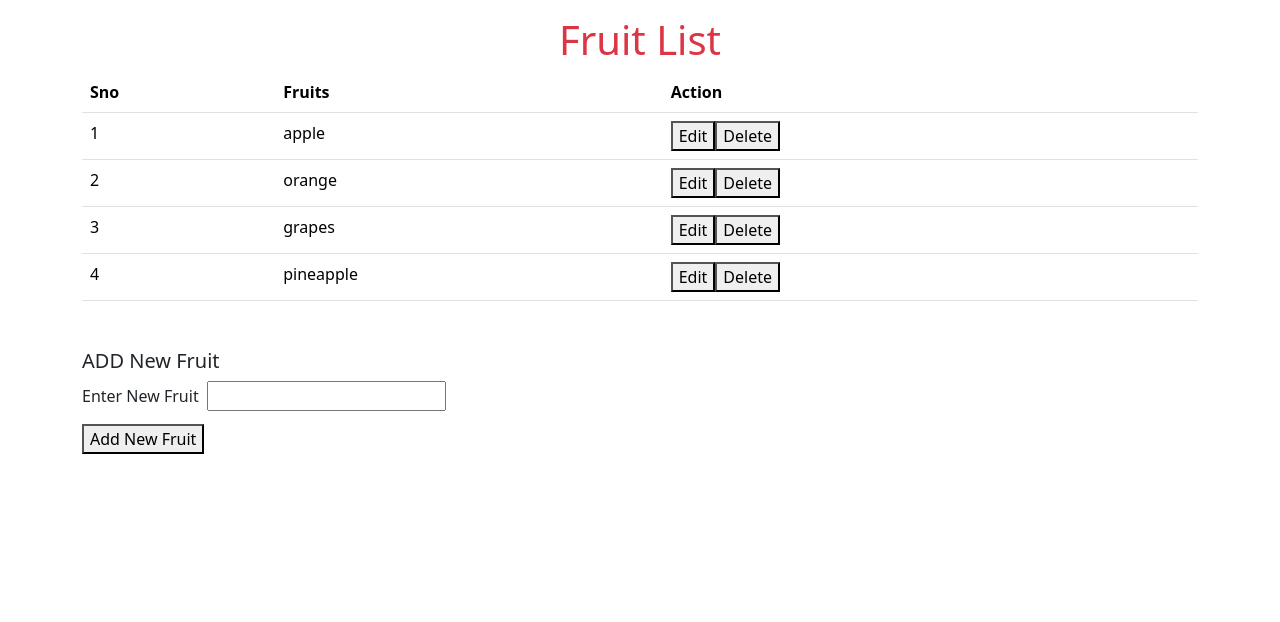
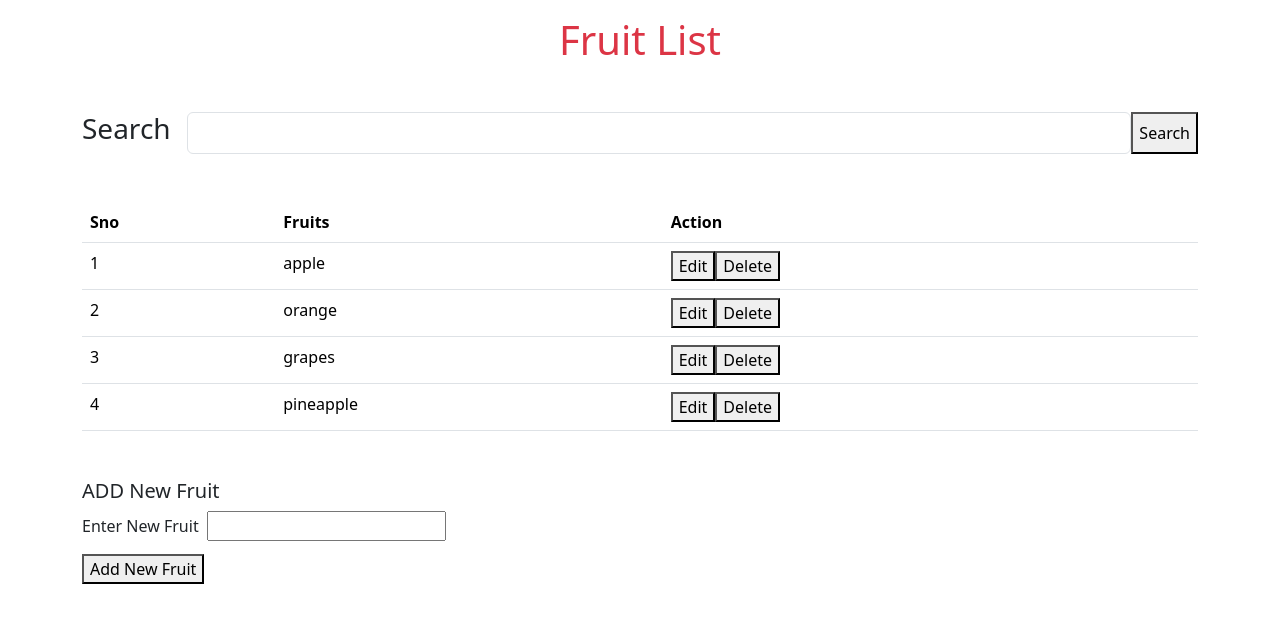
Before and after one commit to saravanan-prog/Master-React-Vite-Project, a React (Vite) app: page / in a window 1280 px wide. Shown: the top 622 px of the page. Built offline with nearby package versions, Linux system fonts and the light colour scheme.

Commit message:
List-mangement-work

```diff
--- a/src/2. List-management/FruitMainpage.jsx
+++ b/src/2. List-management/FruitMainpage.jsx
@@ -14,6 +14,7 @@ export default function FruitMainpage(){
                     fruits  = {fruits}
                     error   = {error}
                     setFruits = {setFruits}
+                    setError = {setError}
                 />
             </div>
             <div>
--- a/src/2. List-management/compoents/FruitList.jsx
+++ b/src/2. List-management/compoents/FruitList.jsx
@@ -1,75 +1,39 @@
 import { useState } from "react"
 import UpdateFromList from "./UpdateFormList"
+import ListItem from "./ListItem"
 
 export default function FruitList(
     {
         fruits,
         error,
-        setFruits
+        setFruits,
+        setError
     }
-){
-    const [edit,setEdit] = useState(false)
-
-    const handleDelete = (fruitIndex) => {
-        const newFruiltList = fruits.filter((value,index) => index != fruitIndex)
-        setFruits(newFruiltList)
-
-    }
+) {
+    const [edit, setEdit] = useState(false)
 
     return (
         <>
-        {!edit  ?
+            {!edit ?
                 (
-            <div className="container mt-3">
-                <div className="h1 text-center text-danger"> Fruit List </div>
-                {error &&
-                    <div className="alert alert-danger">{error}</div>
-                }
+                    <ListItem
+                        error = {error}
+                        fruits = {fruits}
+                        setEdit = {setEdit}
+                        setFruits = {setFruits}
+                        setError = {setError}
 
-                <table className="table">
-                    <thead>
-                       <tr>
-                            <th>Sno</th>
-                            <th>Fruits</th>
-                            <th>Action</th>
-                       </tr>
-                    </thead>
-                    <tbody>
-                        {
-                        fruits && fruits.length!= 0 ? (
-                        fruits.map((value,index)=>{
-                            return (
-                                <tr key = {index}>
-                                    <td>{index + 1}</td>
-                                    <td>{value}</td>
-                                    <td>
-                                        <button onClick={()=>setEdit(true)}>Edit</button>
-                                        <button onClick={()=>handleDelete(index)}>Delete</button>
-
-                                    </td>
-
-                                </tr>
-                            )
-                        }))
-                        :
-                        (
-                            <tr > <td colspan={3}>No Fruits Found</td> </tr>
-
-                        )
-                        }
-                    </tbody>
-                </table>
-         </div>
+                    />
                 )
                 :
                 (
                     <UpdateFromList
-                error = {error}
+                        error={error}
                         fruits={fruits}
-                setFruits = {setFruits}
-                setEdit = {setEdit}
+                        setFruits={setFruits}
+                        setEdit={setEdit}
                     />
-        ) }
+                )}
 
         </>
     )
--- /dev/null
+++ b/src/2. List-management/compoents/ListItem.jsx
@@ -0,0 +1,92 @@
+import { useState } from "react";
+
+export default function ListItem(
+    {
+        error,
+        fruits,
+        setEdit,
+        setFruits,
+        setError
+
+    }
+) {
+
+    const [searchText,setSearchText] = useState(null)
+
+    const handleDelete = (fruitIndex) => {
+        const newFruiltList = fruits.filter((value, index) => index != fruitIndex)
+        setFruits(newFruiltList)
+
+    }
+
+    const handleSearch = (e) => {
+        e.preventDefault()
+        if(searchText == null){
+            setError("Your search Item empty")
+        }
+        else{
+            setError(null)
+            const newFruiltList = fruits.filter((value, index) =>  value.toLowerCase().indexOf(searchText) != -1 )
+            setFruits(newFruiltList)
+        }
+
+
+
+
+    }
+
+
+    return (
+        <>
+            <div className="container mt-3">
+                <div className="h1 text-center text-danger"> Fruit List </div>
+                {error && <div className="alert alert-danger">{error}</div>}
+                <div className="mt-5">
+                    <form onSubmit = {handleSearch}>
+                        <div className ="d-flex">
+                            <label htmlFor="search" className="h3 form-label"> Search </label>
+                            <input
+                                type="text"
+                                id = "search"
+                                className="form-control ms-3"
+                                onChange={(e) => setSearchText(e.target.value)} />
+                            <button type="submit">Search</button>
+                        </div>
+                    </form>
+                </div>
+
+                <table className="table mt-5">
+                    <thead>
+                        <tr>
+                            <th>Sno</th>
+                            <th>Fruits</th>
+                            <th>Action</th>
+                        </tr>
+                    </thead>
+                    <tbody>
+                        {fruits && fruits.length != 0 ? (
+                            fruits.map((value, index) => {
+                                return (
+                                    <tr key={index}>
+                                        <td>{index + 1}</td>
+                                        <td>{value}</td>
+                                        <td>
+                                            <button onClick={() => setEdit(true)}>Edit</button>
+                                            <button onClick={() => handleDelete(index)}>
+                                                Delete
+                                            </button>
+                                        </td>
+                                    </tr>
+                                );
+                            })
+                        ) : (
+                            <tr>
+                                <td colspan={3}>No Fruits Found</td>
+                            </tr>
+                        )}
+                    </tbody>
+                </table>
+            </div>
+        </>
+    );
+}
--- a/src/2. List-management/compoents/UpdateFormList.jsx
+++ b/src/2. List-management/compoents/UpdateFormList.jsx
@@ -8,7 +8,7 @@ export default function UpdateFromList(
         setEdit
     }
 ) {
-    const [fruitState, setFruitState] = useState({})
+    const [fruitState, setFruitState] = useState([])
 
     const handleSave = (fruitIndex) => {
         const newFruitList = fruits.map((value, index) => {
@@ -43,7 +43,7 @@ export default function UpdateFromList(
                                     <td>
                                         <input
                                             type="text"
-                                            value={fruitState[index] ?? value}
+                                            value = { fruitState[index] ?? value}
                                             onChange={(e) => {
                                                 setFruitState({
                                                     ...fruitState,
```
Lines whose indentation alone changed are shown as unchanged.
